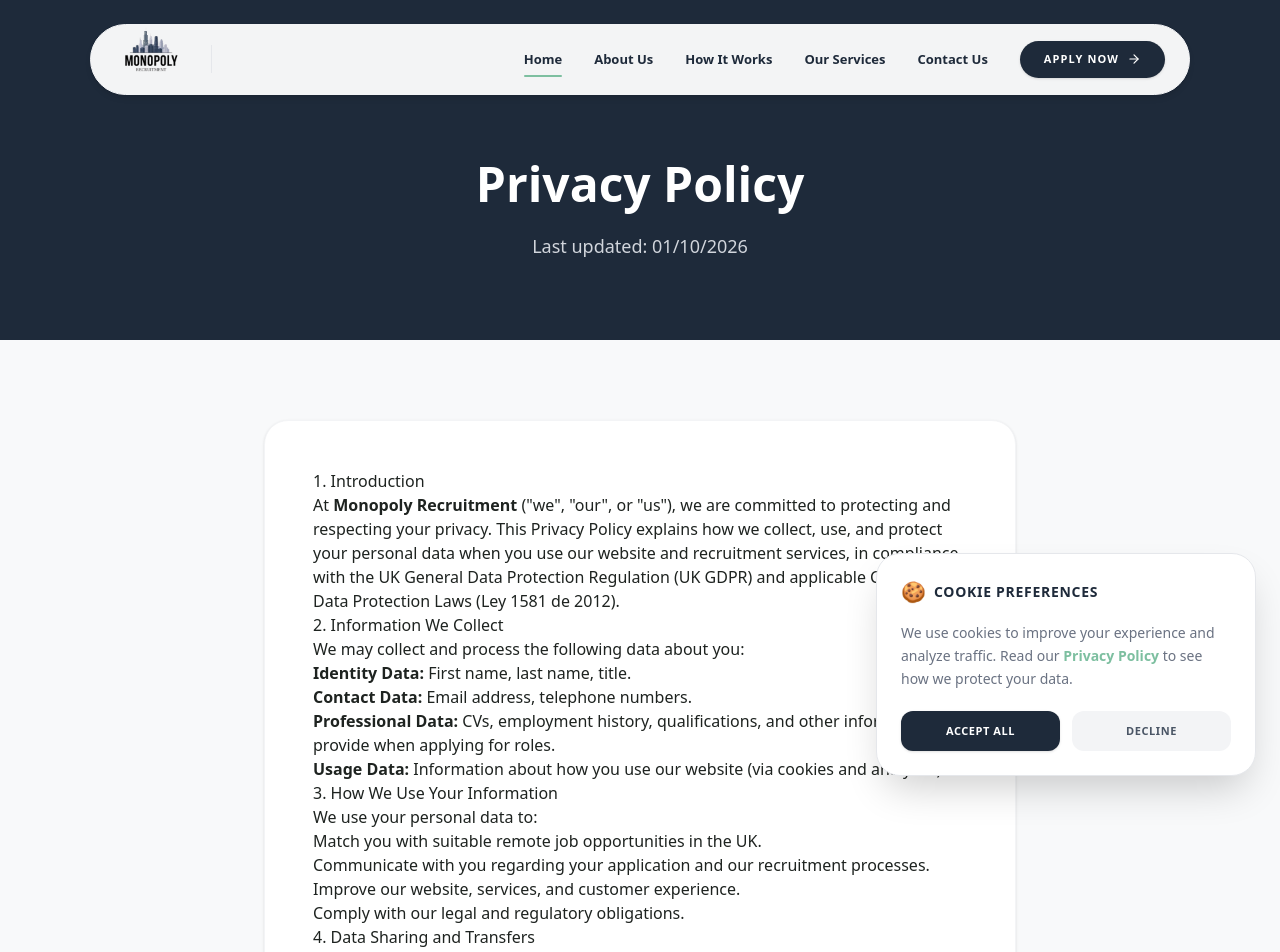
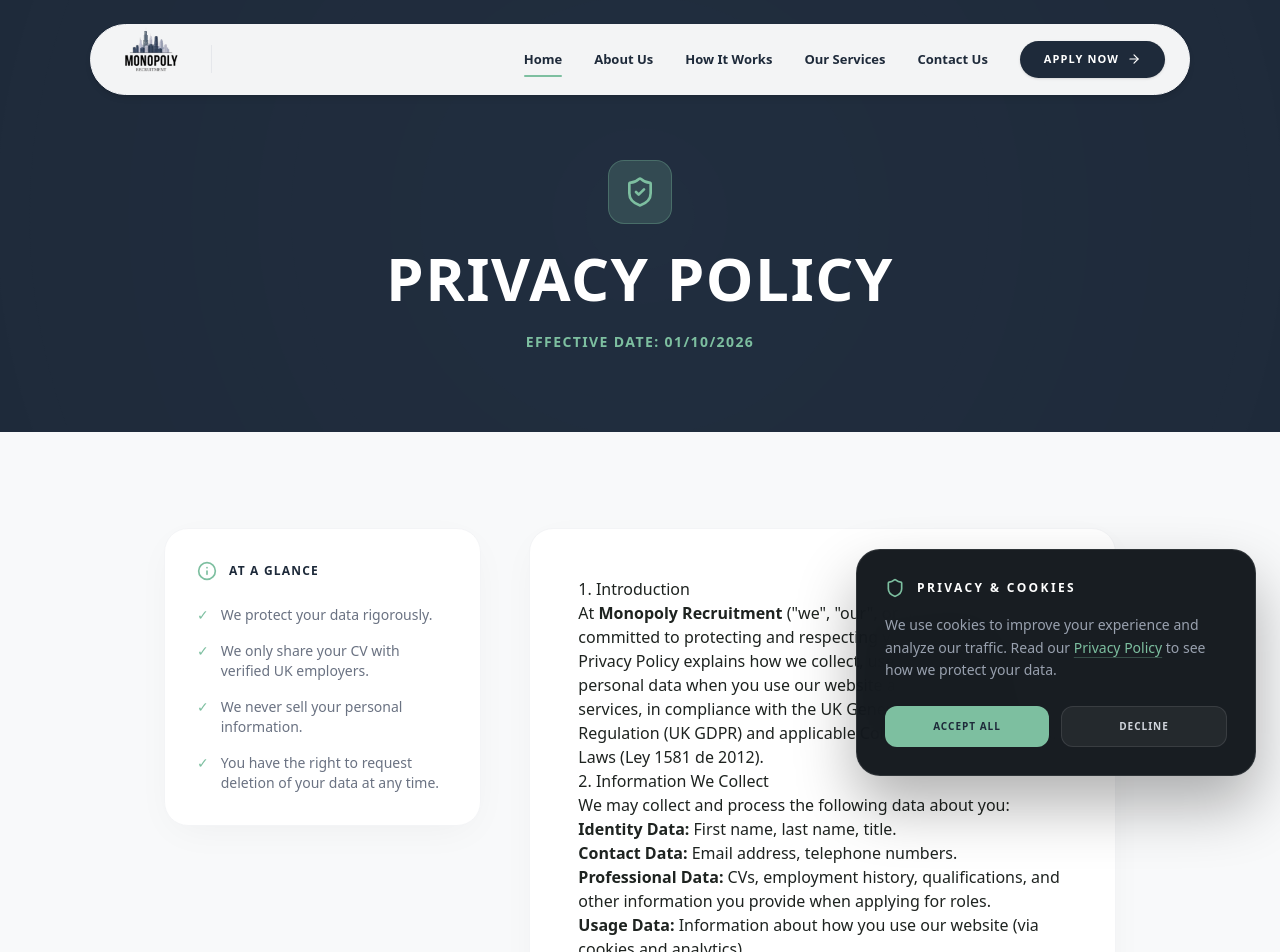
Before and after one commit to dpc2802/Monopoly, a Next.js app: page /privacy-policy in a window 1280 px wide. Shown: the top 952 px of the page. Built offline with nearby package versions, Linux system fonts and the light colour scheme.

Commit message:
style: redesign cookie banner and legal pages to premium standard

```diff
--- a/src/app/privacy-policy/page.tsx
+++ b/src/app/privacy-policy/page.tsx
@@ -1,5 +1,6 @@
 import Navbar from "@/components/Navbar";
 import Footer from "@/components/Footer";
+import { ShieldCheck, Info } from "lucide-react";
 
 export const metadata = {
   title: "Privacy Policy | Monopoly Recruitment",
@@ -12,19 +13,42 @@ export default function PrivacyPolicy() {
       <Navbar />
 
       {/* Header Banner */}
-      <section className="pt-40 pb-20 bg-navy">
-        <div className="max-w-[800px] mx-auto px-6 text-center">
-          <h1 className="text-4xl md:text-5xl font-bold text-white mb-6">Privacy Policy</h1>
-          <p className="text-gray-300 text-lg">Last updated: {new Date().toLocaleDateString('en-GB')}</p>
+      <section className="pt-40 pb-20 bg-navy relative overflow-hidden">
+        <div className="absolute inset-0 opacity-10 bg-[radial-gradient(circle_at_center,rgba(255,255,255,0.8)_0,transparent_100%)] mix-blend-overlay"></div>
+        <div className="max-w-[1000px] mx-auto px-6 relative z-10 flex flex-col items-center text-center">
+          <div className="w-16 h-16 bg-brand-teal/20 rounded-2xl flex items-center justify-center mb-6 border border-brand-teal/30">
+            <ShieldCheck size={32} className="text-brand-teal" />
+          </div>
+          <h1 className="text-4xl md:text-6xl font-black text-white mb-6 uppercase tracking-wide">Privacy Policy</h1>
+          <p className="text-brand-teal font-bold tracking-widest uppercase text-sm">Effective Date: {new Date().toLocaleDateString('en-GB')}</p>
         </div>
       </section>
 
       {/* Content */}
-      <section className="py-20">
-        <div className="max-w-[800px] mx-auto px-6">
-          <div className="bg-white rounded-3xl shadow-sm border border-gray-100 p-8 md:p-12 prose prose-gray max-w-none prose-headings:text-navy prose-a:text-brand-teal">
+      <section className="py-16 md:py-24">
+        <div className="max-w-[1000px] mx-auto px-6 flex flex-col md:flex-row gap-12">
 
-            <h2>1. Introduction</h2>
+          {/* Quick Summary Sidebar */}
+          <aside className="w-full md:w-1/3 shrink-0">
+            <div className="sticky top-32 bg-white rounded-3xl p-8 shadow-[0_10px_40px_-10px_rgba(0,0,0,0.05)] border border-gray-100">
+              <div className="flex items-center gap-3 mb-6">
+                <Info size={20} className="text-brand-teal" />
+                <h3 className="font-bold text-navy uppercase tracking-widest text-xs">At a Glance</h3>
+              </div>
+              <ul className="space-y-4 text-sm text-gray-500 font-medium">
+                <li className="flex gap-3"><span className="text-brand-teal">✓</span> We protect your data rigorously.</li>
+                <li className="flex gap-3"><span className="text-brand-teal">✓</span> We only share your CV with verified UK employers.</li>
+                <li className="flex gap-3"><span className="text-brand-teal">✓</span> We never sell your personal information.</li>
+                <li className="flex gap-3"><span className="text-brand-teal">✓</span> You have the right to request deletion of your data at any time.</li>
+              </ul>
+            </div>
+          </aside>
+
+          {/* Main Legal Document */}
+          <div className="w-full md:w-2/3">
+            <div className="bg-white rounded-3xl p-8 md:p-12 shadow-[0_10px_40px_-10px_rgba(0,0,0,0.05)] border border-gray-100 prose prose-gray max-w-none prose-headings:font-bold prose-headings:text-navy prose-h2:text-2xl prose-h2:uppercase prose-h2:tracking-wide prose-h2:mt-10 prose-h2:mb-6 prose-p:text-gray-600 prose-p:leading-relaxed prose-li:text-gray-600 prose-a:text-brand-teal prose-a:no-underline hover:prose-a:underline">
+
+              <h2 className="!mt-0">1. Introduction</h2>
               <p>
                 At <strong>Monopoly Recruitment</strong> ("we", "our", or "us"), we are committed to protecting and respecting your privacy.
                 This Privacy Policy explains how we collect, use, and protect your personal data when you use our website and recruitment services,
@@ -75,9 +99,10 @@ export default function PrivacyPolicy() {
               <h2>7. Contact Us</h2>
               <p>
                 If you have any questions about this Privacy Policy or our privacy practices, please contact us at: <br/>
-              <strong>Email:</strong> monopolyrecruitment.talent@gmail.com
+                <strong>Email:</strong> <a href="mailto:monopolyrecruitment.talent@gmail.com">monopolyrecruitment.talent@gmail.com</a>
               </p>
 
+            </div>
           </div>
         </div>
       </section>
--- a/src/app/terms-of-service/page.tsx
+++ b/src/app/terms-of-service/page.tsx
@@ -1,5 +1,6 @@
 import Navbar from "@/components/Navbar";
 import Footer from "@/components/Footer";
+import { FileText, Info } from "lucide-react";
 
 export const metadata = {
   title: "Terms of Service | Monopoly Recruitment",
@@ -12,19 +13,42 @@ export default function TermsOfService() {
       <Navbar />
 
       {/* Header Banner */}
-      <section className="pt-40 pb-20 bg-navy">
-        <div className="max-w-[800px] mx-auto px-6 text-center">
-          <h1 className="text-4xl md:text-5xl font-bold text-white mb-6">Terms of Service</h1>
-          <p className="text-gray-300 text-lg">Last updated: {new Date().toLocaleDateString('en-GB')}</p>
+      <section className="pt-40 pb-20 bg-navy relative overflow-hidden">
+        <div className="absolute inset-0 opacity-10 bg-[radial-gradient(circle_at_center,rgba(255,255,255,0.8)_0,transparent_100%)] mix-blend-overlay"></div>
+        <div className="max-w-[1000px] mx-auto px-6 relative z-10 flex flex-col items-center text-center">
+          <div className="w-16 h-16 bg-brand-teal/20 rounded-2xl flex items-center justify-center mb-6 border border-brand-teal/30">
+            <FileText size={32} className="text-brand-teal" />
+          </div>
+          <h1 className="text-4xl md:text-6xl font-black text-white mb-6 uppercase tracking-wide">Terms of Service</h1>
+          <p className="text-brand-teal font-bold tracking-widest uppercase text-sm">Effective Date: {new Date().toLocaleDateString('en-GB')}</p>
         </div>
       </section>
 
       {/* Content */}
-      <section className="py-20">
-        <div className="max-w-[800px] mx-auto px-6">
-          <div className="bg-white rounded-3xl shadow-sm border border-gray-100 p-8 md:p-12 prose prose-gray max-w-none prose-headings:text-navy prose-a:text-brand-teal">
+      <section className="py-16 md:py-24">
+        <div className="max-w-[1000px] mx-auto px-6 flex flex-col md:flex-row gap-12">
 
-            <h2>1. Agreement to Terms</h2>
+          {/* Quick Summary Sidebar */}
+          <aside className="w-full md:w-1/3 shrink-0">
+            <div className="sticky top-32 bg-white rounded-3xl p-8 shadow-[0_10px_40px_-10px_rgba(0,0,0,0.05)] border border-gray-100">
+              <div className="flex items-center gap-3 mb-6">
+                <Info size={20} className="text-brand-teal" />
+                <h3 className="font-bold text-navy uppercase tracking-widest text-xs">At a Glance</h3>
+              </div>
+              <ul className="space-y-4 text-sm text-gray-500 font-medium">
+                <li className="flex gap-3"><span className="text-brand-teal">✓</span> We are an intermediary connecting you to UK roles.</li>
+                <li className="flex gap-3"><span className="text-brand-teal">✓</span> You must provide accurate and truthful CV information.</li>
+                <li className="flex gap-3"><span className="text-brand-teal">✓</span> Unlawful or malicious use of this site is strictly prohibited.</li>
+                <li className="flex gap-3"><span className="text-brand-teal">✓</span> By using this site, you agree to these legal conditions.</li>
+              </ul>
+            </div>
+          </aside>
+
+          {/* Main Legal Document */}
+          <div className="w-full md:w-2/3">
+            <div className="bg-white rounded-3xl p-8 md:p-12 shadow-[0_10px_40px_-10px_rgba(0,0,0,0.05)] border border-gray-100 prose prose-gray max-w-none prose-headings:font-bold prose-headings:text-navy prose-h2:text-2xl prose-h2:uppercase prose-h2:tracking-wide prose-h2:mt-10 prose-h2:mb-6 prose-p:text-gray-600 prose-p:leading-relaxed prose-li:text-gray-600 prose-a:text-brand-teal prose-a:no-underline hover:prose-a:underline">
+
+              <h2 className="!mt-0">1. Agreement to Terms</h2>
               <p>
                 These Terms of Service constitute a legally binding agreement made between you, whether personally or on behalf of an entity ("you") and
                 <strong> Monopoly Recruitment</strong> ("we," "us" or "our"), concerning your access to and use of our website and recruitment services.
@@ -64,9 +88,10 @@ export default function TermsOfService() {
               <h2>7. Contact Us</h2>
               <p>
                 In order to resolve a complaint regarding the Site or to receive further information regarding use of the Site, please contact us at: <br/>
-              <strong>Email:</strong> monopolyrecruitment.talent@gmail.com
+                <strong>Email:</strong> <a href="mailto:monopolyrecruitment.talent@gmail.com">monopolyrecruitment.talent@gmail.com</a>
               </p>
 
+            </div>
           </div>
         </div>
       </section>
--- a/src/components/CookieBanner.tsx
+++ b/src/components/CookieBanner.tsx
@@ -3,15 +3,14 @@
 import { useState, useEffect } from "react";
 import { motion, AnimatePresence } from "framer-motion";
 import Link from "next/link";
+import { Shield } from "lucide-react";
 
 export default function CookieBanner() {
   const [isVisible, setIsVisible] = useState(false);
 
   useEffect(() => {
-    // Only run on the client side after mount to avoid hydration mismatch
     const consent = localStorage.getItem("cookie_consent");
     if (!consent) {
-      // Small delay so it doesn't aggressively pop up the millisecond the page loads
       const timer = setTimeout(() => setIsVisible(true), 1500);
       return () => clearTimeout(timer);
     }
@@ -35,31 +34,31 @@ export default function CookieBanner() {
           animate={{ y: 0, opacity: 1, scale: 1 }}
           exit={{ y: 20, opacity: 0, scale: 0.95 }}
           transition={{ duration: 0.4, ease: [0.16, 1, 0.3, 1] }}
-          className="fixed bottom-4 left-4 right-4 md:left-auto md:right-6 md:bottom-6 md:w-[380px] bg-white border border-gray-200 shadow-[0_20px_40px_-10px_rgba(0,0,0,0.2)] rounded-[1.5rem] p-6 z-[100] flex flex-col gap-4"
+          className="fixed bottom-4 left-4 right-4 md:left-auto md:right-6 md:bottom-6 md:w-[400px] bg-[#0C1117]/95 backdrop-blur-xl border border-white/10 shadow-[0_30px_60px_rgba(0,0,0,0.3)] rounded-3xl p-7 z-[100] flex flex-col gap-4"
         >
-          <div className="flex items-center gap-2">
-            <span className="text-xl">🍪</span>
-            <h3 className="font-bold text-navy text-sm uppercase tracking-wider">Cookie Preferences</h3>
+          <div className="flex items-center gap-3">
+            <Shield size={20} className="text-brand-teal" />
+            <h3 className="font-bold text-white text-xs uppercase tracking-[0.2em]">Privacy & Cookies</h3>
           </div>
 
-          <p className="text-sm text-gray-500 leading-relaxed">
-            We use cookies to improve your experience and analyze traffic. Read our{" "}
-            <Link href="/privacy-policy" className="text-brand-teal hover:underline font-semibold">
+          <p className="text-sm text-gray-400 leading-relaxed">
+            We use cookies to improve your experience and analyze our traffic. Read our{" "}
+            <Link href="/privacy-policy" className="text-brand-teal hover:text-white transition-colors underline decoration-brand-teal/30 underline-offset-4">
               Privacy Policy
             </Link>{" "}
             to see how we protect your data.
           </p>
 
-          <div className="flex gap-3 mt-1">
+          <div className="flex gap-3 mt-2">
             <button
               onClick={handleAccept}
-              className="flex-1 bg-navy text-white text-[11px] font-bold uppercase tracking-wider py-3 rounded-xl hover:bg-brand-teal transition-colors shadow-sm"
+              className="flex-1 bg-brand-teal text-navy text-[10px] font-black uppercase tracking-widest py-3 rounded-xl hover:bg-white transition-colors"
             >
               Accept All
             </button>
             <button
               onClick={handleDecline}
-              className="flex-1 bg-gray-100 text-gray-600 hover:text-navy text-[11px] font-bold uppercase tracking-wider py-3 rounded-xl hover:bg-gray-200 transition-colors"
+              className="flex-1 bg-white/5 text-gray-300 hover:text-white text-[10px] font-bold uppercase tracking-widest py-3 rounded-xl hover:bg-white/10 transition-colors border border-white/10"
             >
               Decline
             </button>
```
Lines whose indentation alone changed are shown as unchanged.
